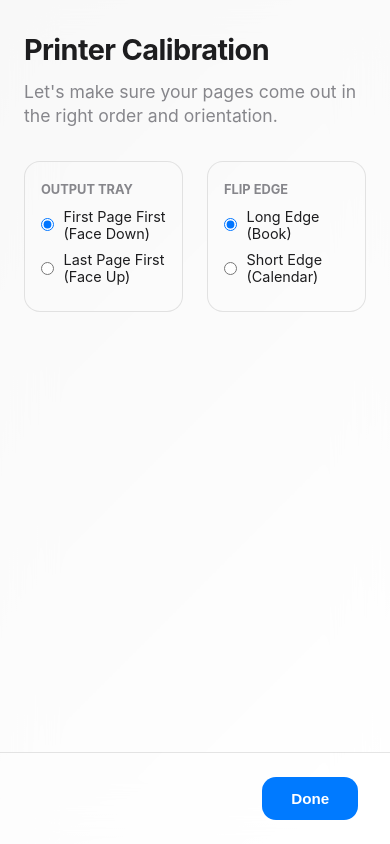
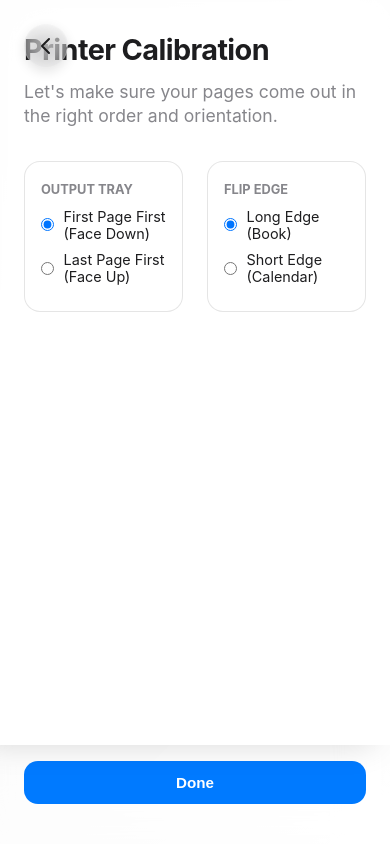
Before and after one commit to MiserereMei/duplex-me, a website built with Vite: page index.html in a window 390 px wide. Both pictures are taken after a click on the button "Calibrate". Built offline with nearby package versions, Linux system fonts and the light colour scheme.

Commit message:
refactor: move wizard controls into steps and update navigation animations

```diff
--- a/app.js
+++ b/app.js
@@ -4,7 +4,7 @@ import { PDFDocument, degrees } from 'pdf-lib';
 const wizard = document.querySelector('.wizard-container');
 const steps = document.querySelectorAll('.step');
 const nextBtn = document.getElementById('nextBtn');
-const backBtn = document.getElementById('backBtn');
+const iosBackBtn = document.getElementById('iosBackBtn');
 const fileInput = document.getElementById('fileInput');
 const dropzone = document.getElementById('dropzone');
 
@@ -26,16 +26,18 @@ function init() {
 function updateWizardUI() {
     steps.forEach((step, idx) => {
         const stepNum = idx + 1;
-        step.classList.remove('active', 'past');
+        step.classList.remove('active', 'past', 'next-ready');
         if (stepNum === currentStep) {
             step.classList.add('active');
         } else if (stepNum < currentStep) {
             step.classList.add('past');
+        } else {
+            step.classList.add('next-ready');
         }
     });
 
     // Update Buttons Visibility
-    backBtn.style.display = (currentStep > 1 && currentStep < totalSteps) ? 'block' : 'none';
+    iosBackBtn.style.display = (currentStep > 1 && currentStep < totalSteps) ? 'flex' : 'none';
     calibrateBtn.style.display = (currentStep === 1) ? 'block' : 'none';
 
     if (currentStep === 1) {
@@ -58,6 +60,15 @@ calibrateBtn.addEventListener('click', () => {
     updateWizardUI();
 });
 
+iosBackBtn.addEventListener('click', () => {
+    if (currentStep === 2) {
+        currentStep = 1;
+    } else if (currentStep > 1) {
+        currentStep--;
+    }
+    updateWizardUI();
+});
+
 nextBtn.addEventListener('click', () => {
     if (currentStep === 1 && pdfFile) {
         processFile(pdfFile);
@@ -71,15 +82,6 @@ nextBtn.addEventListener('click', () => {
         currentStep++;
         updateWizardUI();
     }
-});
-
-backBtn.addEventListener('click', () => {
-    if (currentStep === 2) {
-        currentStep = 1;
-    } else if (currentStep > 1) {
-        currentStep--;
-    }
-    updateWizardUI();
 });
 
 function resetWizard() {
--- a/index.html
+++ b/index.html
@@ -87,20 +87,33 @@
             flex-direction: column;
             align-items: center;
             text-align: center;
+            background: var(--glass-bg); /* Opaque background for layering */
+            backdrop-filter: blur(25px) saturate(180%);
+            -webkit-backdrop-filter: blur(25px) saturate(180%);
             opacity: 0;
-            transform: translateX(40px);
             pointer-events: none;
+            transition: all 0.6s cubic-bezier(0.4, 0, 0.2, 1);
+            z-index: 1;
         }
 
         .step.active {
             opacity: 1;
             transform: translateX(0);
             pointer-events: auto;
+            z-index: 2;
+            box-shadow: -15px 0 30px rgba(0, 0, 0, 0.15); /* Shadow on the left side */
         }
 
+        /* Forward navigation: old page goes to -50% */
         .step.past {
             opacity: 0;
-            transform: translateX(-40px);
+            transform: translateX(-50%);
+        }
+
+        /* Forward navigation: new page comes from 100% */
+        .step.next-ready {
+            opacity: 0;
+            transform: translateX(100%);
         }
 
         /* Typography */
@@ -184,6 +197,12 @@
             color: white;
         }
 
+        /* Updated: Print Now shouldn't be accented (primary) as per user request */
+        button.print-btn {
+            background: var(--border-color);
+            color: var(--text-color);
+        }
+
         button.primary:hover {
             filter: brightness(1.1);
         }
@@ -196,6 +215,44 @@
         button.ghost {
             background: transparent;
             color: var(--accent-color);
+        }
+
+        /* Liquid Glass Circle Back Button */
+        .ios-back-btn {
+            position: absolute;
+            top: 1.5rem;
+            left: 1.5rem;
+            z-index: 10;
+            display: flex;
+            align-items: center;
+            justify-content: center;
+            width: 44px;
+            height: 44px;
+            border-radius: 50%;
+            color: var(--text-color);
+            cursor: pointer;
+            background: rgba(255, 255, 255, 0.1);
+            backdrop-filter: blur(15px) saturate(180%);
+            -webkit-backdrop-filter: blur(15px) saturate(180%);
+            border: 1px solid rgba(255, 255, 255, 0.2);
+            box-shadow: 0 4px 12px rgba(0, 0, 0, 0.1);
+            transition: all 0.3s cubic-bezier(0.4, 0, 0.2, 1);
+            padding: 0;
+        }
+
+        .ios-back-btn:hover {
+            background: rgba(255, 255, 255, 0.2);
+            transform: scale(1.05);
+            box-shadow: 0 6px 16px rgba(0, 0, 0, 0.15);
+        }
+
+        .ios-back-btn:active {
+            transform: scale(0.95);
+        }
+
+        .ios-back-btn svg {
+            width: 24px;
+            height: 24px;
         }
 
         button:disabled {
@@ -267,6 +324,28 @@
                 margin-top: auto !important;
                 margin-bottom: 1rem;
             }
+
+            .wizard-footer {
+                background: none;
+                border: none;
+                flex-direction: column-reverse;
+                gap: 0.5rem;
+                padding: 1rem 1.5rem 2rem 1.5rem;
+            }
+
+            #footer-left, #nextBtn {
+                width: 100%;
+            }
+
+            #footer-left {
+                display: flex;
+                flex-direction: column;
+                gap: 0.5rem;
+            }
+
+            .wizard-footer button {
+                width: 100%;
+            }
         }
 
         @media print {
@@ -277,6 +356,13 @@
 
 <body>
     <div class="wizard-container">
+        <!-- New: iOS Style Back Button -->
+        <button id="iosBackBtn" class="ios-back-btn" style="display: none;">
+            <svg fill="none" viewBox="0 0 24 24" stroke="currentColor">
+                <path stroke-linecap="round" stroke-linejoin="round" stroke-width="2" d="M15 19l-7-7 7-7" />
+            </svg>
+        </button>
+
         <div class="wizard-steps">
             <!-- Step 1: Welcome & Upload -->
             <div id="step1" class="step active">
@@ -325,7 +411,7 @@
                 <p id="side1Text">Step 1: Print this file normally. Keep the printed pages in the output tray.</p>
 
                 <div class="btn-group" style="margin-top: 2rem;">
-                    <button id="printSide1" class="primary">Print Now</button>
+                    <button id="printSide1" class="print-btn">Print Now</button>
                     <button id="downloadSide1" class="secondary">Download</button>
                 </div>
             </div>
@@ -336,7 +422,7 @@
                 <p id="side2Text">Final Step: Print these pages on the back of your first stack.</p>
 
                 <div class="btn-group" style="margin-top: 2rem;">
-                    <button id="printSide2" class="primary">Print Now</button>
+                    <button id="printSide2" class="print-btn">Print Now</button>
                     <button id="downloadSide2" class="secondary">Download</button>
                 </div>
             </div>
@@ -354,7 +440,6 @@
         <!-- Wizard Footer -->
         <div class="wizard-footer">
             <div id="footer-left">
-                <button id="backBtn" class="ghost" style="visibility: hidden;">Back</button>
                 <button id="calibrateBtn" class="ghost">Calibrate</button>
             </div>
             <button id="nextBtn" class="primary" disabled>Continue</button>
```
